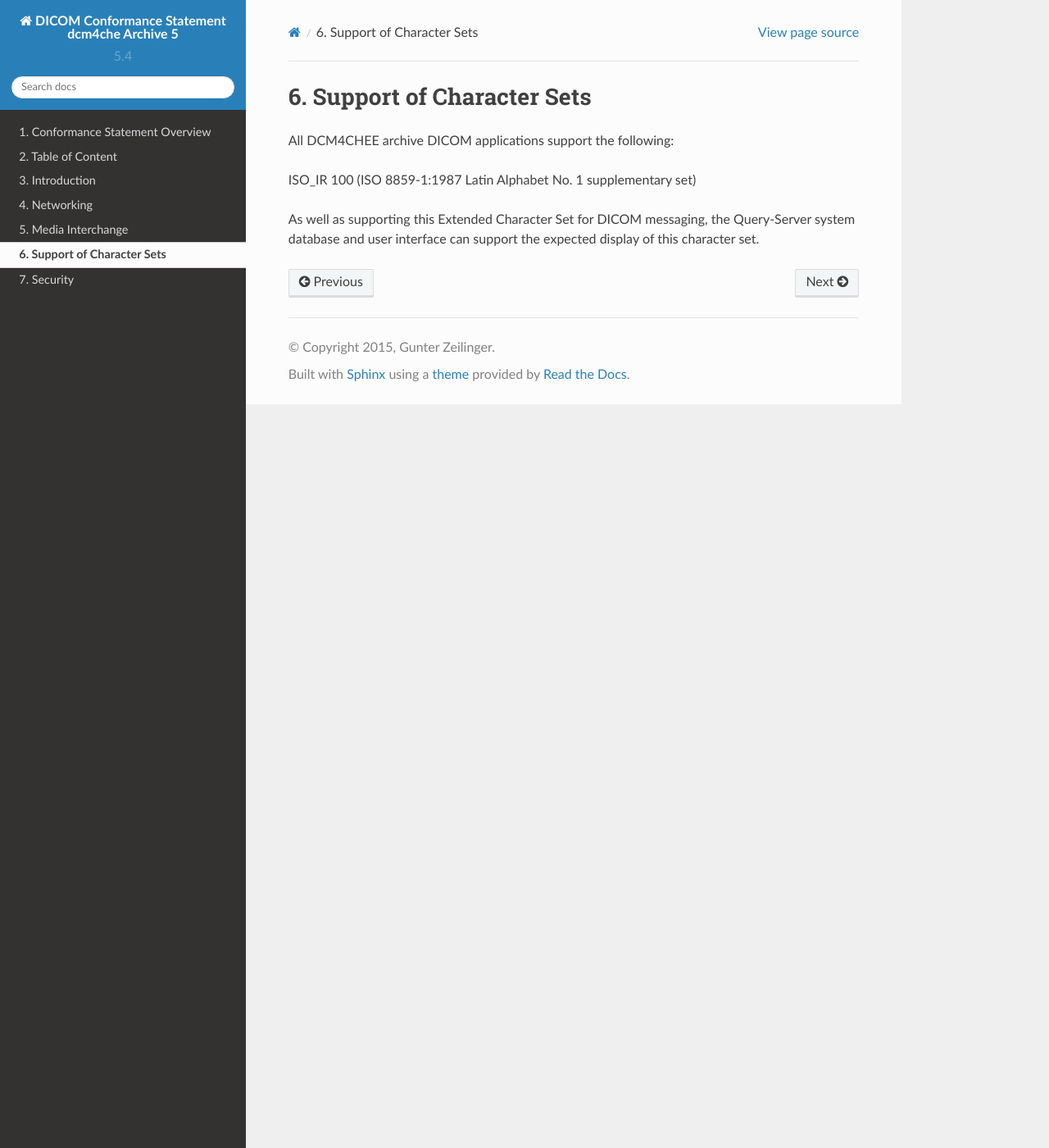
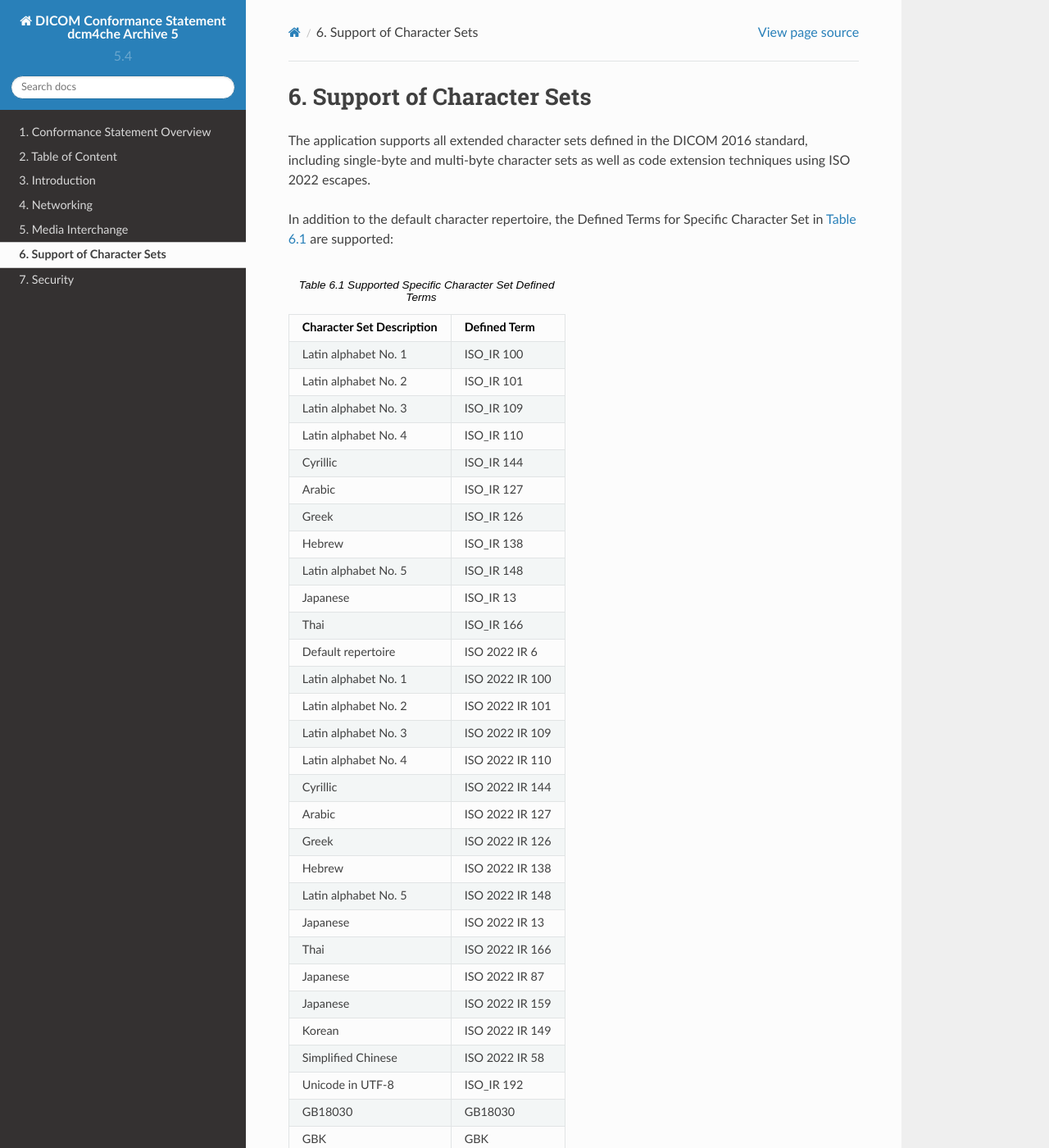
Before and after one commit to dcm4che/dcm4chee-arc-cs, a Sphinx documentation site: the page built from docs/charsets.rst, in a window 1280 px wide and 1400 px high. Shown: the whole window at 82% size. Built offline with Sphinx 7.4.7 and the Read the Docs theme 2.0.0, drawn with Linux system fonts in a browser that asks for light colours.

Commit message:
correct Support of Character Sets

```diff
--- a/docs/charsets.rst
+++ b/docs/charsets.rst
@@ -1,8 +1,43 @@
 Support of Character Sets
 =========================
 
-All DCM4CHEE archive DICOM applications support the following:
+The application supports all extended character sets defined in the DICOM 2016 standard, including single-byte and
+multi-byte character sets as well as code extension techniques using ISO 2022 escapes.
 
-ISO_IR 100 (ISO 8859-1:1987 Latin Alphabet No. 1 supplementary set)
+In addition to the default character repertoire, the Defined Terms for Specific Character Set in :numref:`charsets`
+are supported:
 
-As well as supporting this Extended Character Set for DICOM messaging, the Query-Server system database and user interface can support the expected display of this character set.
+.. csv-table:: Supported Specific Character Set Defined Terms
+   :name: charsets
+   :header: "Character Set Description", "Defined Term"
+
+       "Latin alphabet No. 1", "ISO_IR 100"
+       "Latin alphabet No. 2", "ISO_IR 101"
+       "Latin alphabet No. 3", "ISO_IR 109"
+       "Latin alphabet No. 4", "ISO_IR 110"
+       "Cyrillic", "ISO_IR 144"
+       "Arabic", "ISO_IR 127"
+       "Greek", "ISO_IR 126"
+       "Hebrew", "ISO_IR 138"
+       "Latin alphabet No. 5", "ISO_IR 148"
+       "Japanese", "ISO_IR 13"
+       "Thai", "ISO_IR 166"
+       "Default repertoire", "ISO 2022 IR 6"
+       "Latin alphabet No. 1", "ISO 2022 IR 100"
+       "Latin alphabet No. 2", "ISO 2022 IR 101"
+       "Latin alphabet No. 3", "ISO 2022 IR 109"
+       "Latin alphabet No. 4", "ISO 2022 IR 110"
+       "Cyrillic", "ISO 2022 IR 144"
+       "Arabic", "ISO 2022 IR 127"
+       "Greek", "ISO 2022 IR 126"
+       "Hebrew", "ISO 2022 IR 138"
+       "Latin alphabet No. 5", "ISO 2022 IR 148"
+       "Japanese", "ISO 2022 IR 13"
+       "Thai", "ISO 2022 IR 166"
+       "Japanese", "ISO 2022 IR 87"
+       "Japanese", "ISO 2022 IR 159"
+       "Korean", "ISO 2022 IR 149"
+       "Simplified Chinese", "ISO 2022 IR 58"
+       "Unicode in UTF-8", "ISO_IR 192"
+       "GB18030", "GB18030"
+       "GBK", "GBK"
```
